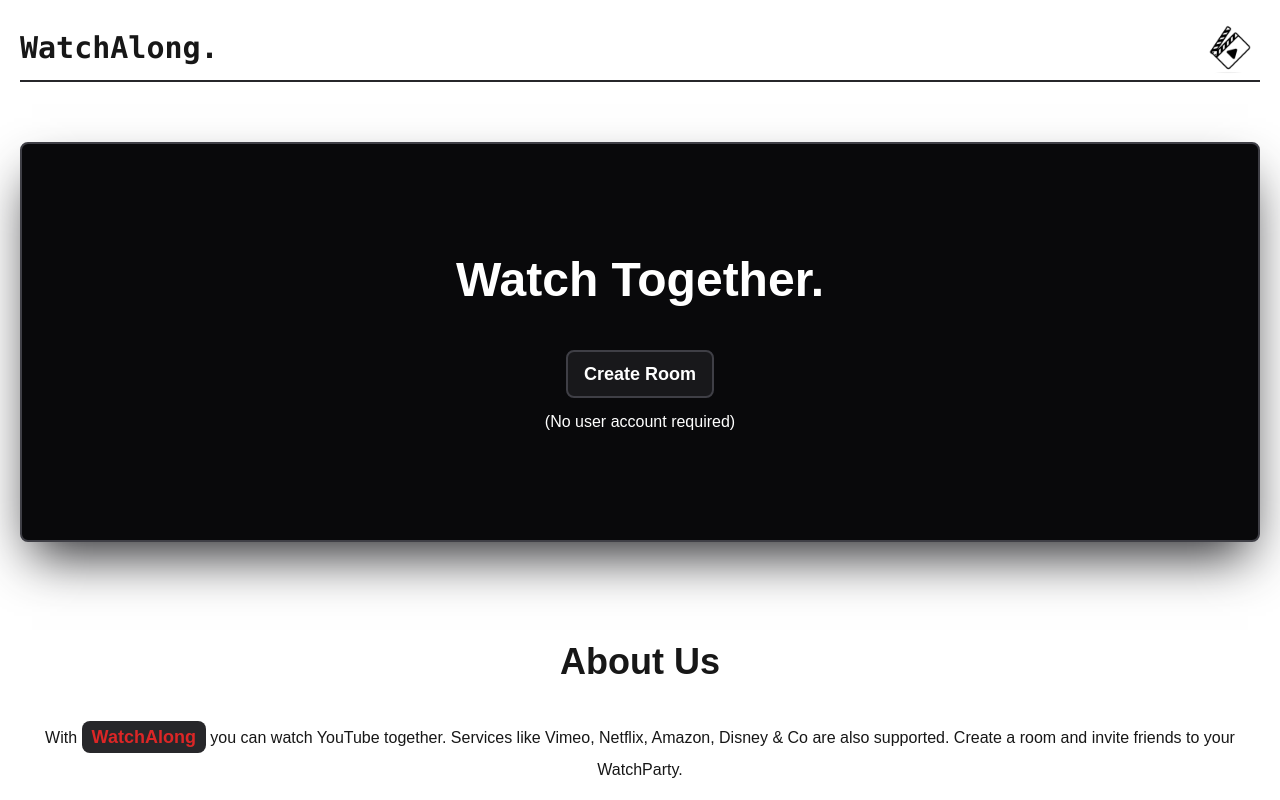
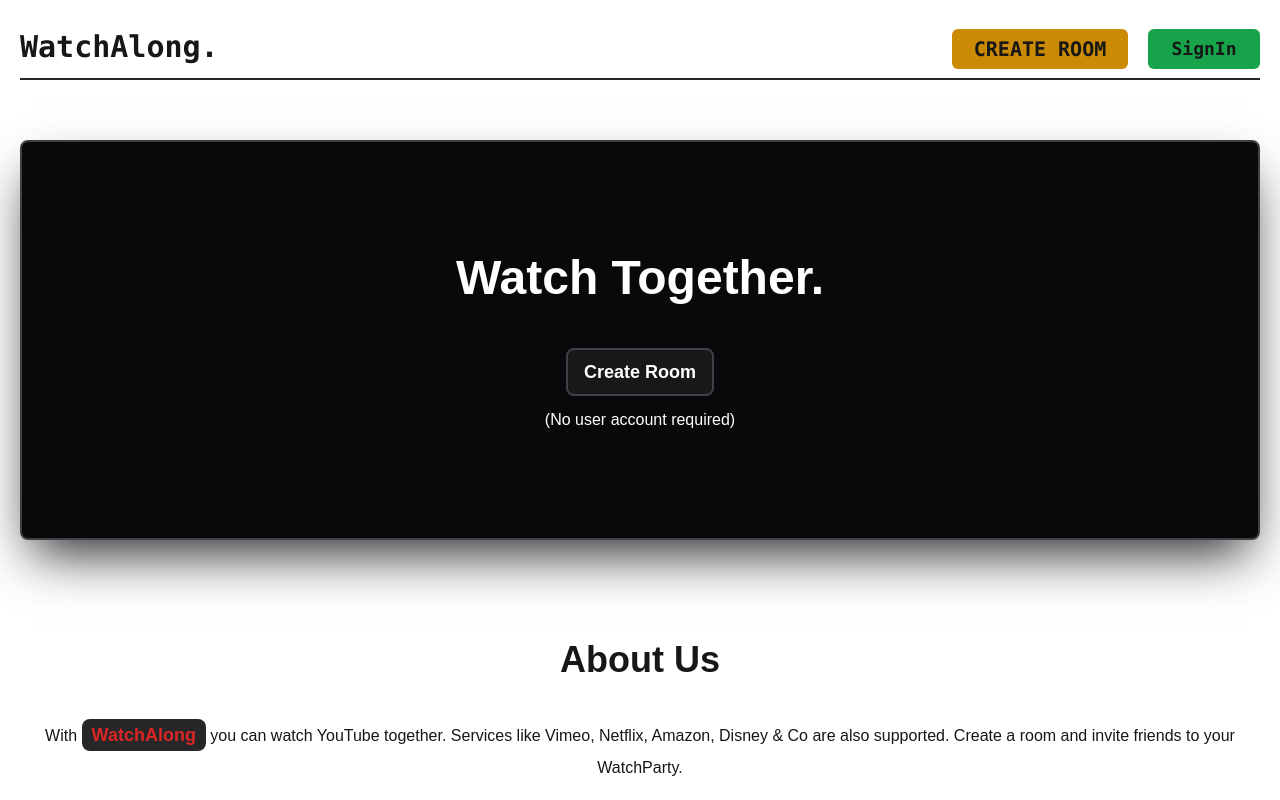
Before and after one commit to Rishabh8210/WatchAlong, a Next.js app: page / in a window 1280 px wide. Shown: the top 800 px of the page. Built offline with nearby package versions, Linux system fonts and the light colour scheme.

Commit message:
Fact: Re-designing header component and ui

```diff
--- a/src/app/page.tsx
+++ b/src/app/page.tsx
@@ -1,6 +1,6 @@
 import AboutUs from "@/components/About-Component/AboutUs";
 import FooterComponent from "@/components/Common-Component/FooterComponent";
-import HeaderComponent from "@/components/Common-Component/HeaderComponent";
+import HomePageHeader from "@/components/HomePage-Component/HomePageHeader";
 import HomePageMain from "@/components/HomePage-Component/HomePageMain";
 import StepsToBeFollowed from "@/components/StepsToBeFollowed/StepsToBeFollowed";
 import Testonomial from "@/components/Testonomial-Component/Testonomial";
@@ -8,7 +8,7 @@ import Testonomial from "@/components/Testonomial-Component/Testonomial";
 export default function Home() {
   return (
     <div className="min-h-screen w-full p-5 flex flex-col gap-5">
-      <HeaderComponent />
+      <HomePageHeader />
       <HomePageMain />
       <AboutUs />
       <StepsToBeFollowed />
--- a/src/components/Common-Component/HeaderComponent.tsx
+++ b/src/components/Common-Component/HeaderComponent.tsx
@@ -1,50 +1,18 @@
 "use client"
 import React, { useState } from 'react'
 import { useRouter } from 'next/navigation';
-import DropDownMenu from './DropDownMenu';
 
 const HeaderComponent = () => {
     const [isStyle, setStyle] = useState(false);
-    const [openDropDown, setDropDown] = useState(false);
     const router = useRouter();
-
     return (
-        <div className='h-fit w-full flex items-center justify-between overflow-hidden flex-shrink-0 flex-grow-0 border-b-2 border-zinc-800'>
+        <div className='h-[60px] w-full flex items-center justify-between overflow-hidden flex-shrink-0 flex-grow-0 border-b-2 border-zinc-800'>
             <div className='h-10 w-2/3 relative overflow-hidden transition-all cursor-pointer' onClick={() => router.push('/')} onMouseEnter={() => setStyle(true)} onMouseOut={() => setStyle(false)}>
                 <p className={isStyle ? 'text-3xl absolute -top-10 transition-all font-mono font-semibold pointer-events-none dark:text-white' : 'text-3xl absolute  top-0 transition-all font-mono font-semibold pointer-events-none dark:text-white'}>WatchAlong.</p>
                 <p className={isStyle ? 'text-3xl absolute top-0 transition-all uppercase font-mono font-semibold pointer-events-none dark:text-white' : 'text-3xl absolute top-10 transition-all font-mono font-semibold pointer-events-none dark:text-white'}>WatchAlong!</p>
             </div>
-            <img className='h-[60px] cursor-pointer hover:scale-110 hover:rotate-12 transition-all' src='./Logo.png' alt='#Logo' onClick={() => setDropDown(!openDropDown)} />
-            {openDropDown && <DropDownMenu />}
         </div>
     )
 }
 
 export default HeaderComponent
-
-
-
-
-
-
-
-
-
-
-
-
-
-// import React from 'react'
-
-// const HeaderComponent = () => {
-//   return (
-//     <div className='h-fit w-full flex  items-center  overflow-hidden flex-shrink-0 flex-grow-0'>
-//         <div className='h-fit w-44 flex flex-shrink-0'>
-//             <img className='w-20' src='./Logo.png' alt='#Logo'/>
-//             <p className='text-3xl w-24 font-mono font-semibold break-words'>WatchAlong</p>
-//         </div>
-//     </div>
-//   )
-// }
-
-// export default HeaderComponent
--- /dev/null
+++ b/src/components/HomePage-Component/HomePageHeader.tsx
@@ -0,0 +1,32 @@
+"use client"
+import React, { useState } from 'react'
+import { useRouter } from 'next/navigation';
+import DropDownMenu from '../Common-Component/DropDownMenu';
+import Link from 'next/link';
+
+const HomePageHeader = () => {
+    const [isStyle, setStyle] = useState(false);
+    const [openDropDown, setDropDown] = useState(false);
+    const router = useRouter();
+
+    return (
+        <div className='h-[60px] w-full flex items-center justify-between overflow-hidden flex-shrink-0 flex-grow-0 border-b-2 border-zinc-800'>
+            <div className='h-10 w-2/3 relative overflow-hidden transition-all cursor-pointer' onClick={() => router.push('/')} onMouseEnter={() => setStyle(true)} onMouseOut={() => setStyle(false)}>
+                <p className={isStyle ? 'text-3xl absolute -top-10 transition-all font-mono font-semibold pointer-events-none dark:text-white' : 'text-3xl absolute  top-0 transition-all font-mono font-semibold pointer-events-none dark:text-white'}>WatchAlong.</p>
+                <p className={isStyle ? 'text-3xl absolute top-0 transition-all uppercase font-mono font-semibold pointer-events-none dark:text-white' : 'text-3xl absolute top-10 transition-all font-mono font-semibold pointer-events-none dark:text-white'}>WatchAlong!</p>
+            </div>
+            <div className='h-fit w-full flex items-center justify-end gap-5'>
+                <Link href={'/rooms'} className="hidden sm:flex h-10 w-44 justify-center items-center flex-col">
+                    <button className="bg-yellow-600 h-fit uppercase p-1.5 w-full rounded-md text-xl font-mono font-semibold hover:text-yellow-600 hover:bg-transparent hover:border-2 border-zinc-700">Create Room</button>
+                </Link>
+                <Link href={'/signin'} className="hidden md:flex h-10 w-28 justify-center items-center flex-col">
+                    <button className="bg-green-600 h-fit p-1.5 w-full rounded-md text-lg font-mono font-semibold hover:text-green-600 hover:bg-transparent hover:border-2 border-zinc-700">SignIn</button>
+                </Link>
+                <img className='h-[60px] sm:hidden cursor-pointer hover:scale-110 hover:rotate-12 transition-all' src='./Logo.png' alt='#Logo' onClick={() => setDropDown(!openDropDown)} />
+                {openDropDown && <DropDownMenu />}
+            </div>
+        </div>
+    )
+}
+
+export default HomePageHeader
--- a/src/components/Signin-Component/SigninHeader.tsx
+++ b/src/components/Signin-Component/SigninHeader.tsx
@@ -1,7 +1,8 @@
+import Link from "next/link"
 const SigninHeader = () => {
     return (
         <div className='h-fit w-full flex flex-col justify-center items-center'>
-            <img className='w-24' src="./Logo.png" alt="#logo" />
+            <Link href={'/'}><img className='w-24' src="./Logo.png" alt="#logo"/></Link>
             <h1 className='text-2xl font-semibold'>Sign in to WatchAlong</h1>
         </div>
     )
--- a/src/components/Signup-Component/SignupHeader.tsx
+++ b/src/components/Signup-Component/SignupHeader.tsx
@@ -1,7 +1,8 @@
+import Link from "next/link"
 const SignupHeader = () => {
     return (
         <div className='h-fit w-full flex flex-col justify-center items-center'>
-            <img className='w-20' src="./Logo.png" alt="#logo" />
+            <Link href={'/'}><img className='w-20' src="./Logo.png" alt="#logo"/></Link>
             <h1 className='text-2xl font-semibold'>Register to WatchAlong</h1>
         </div>
     )
```
